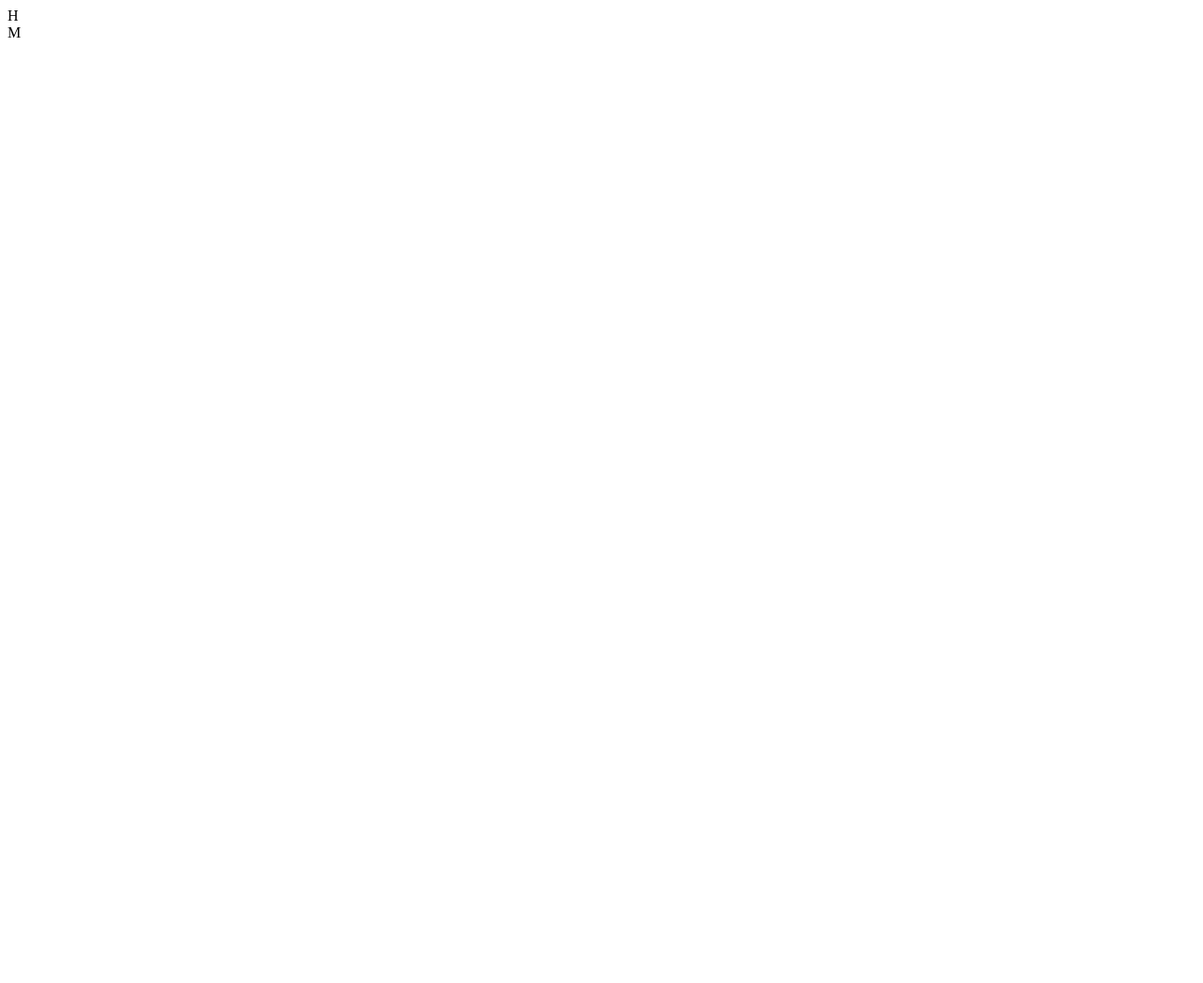
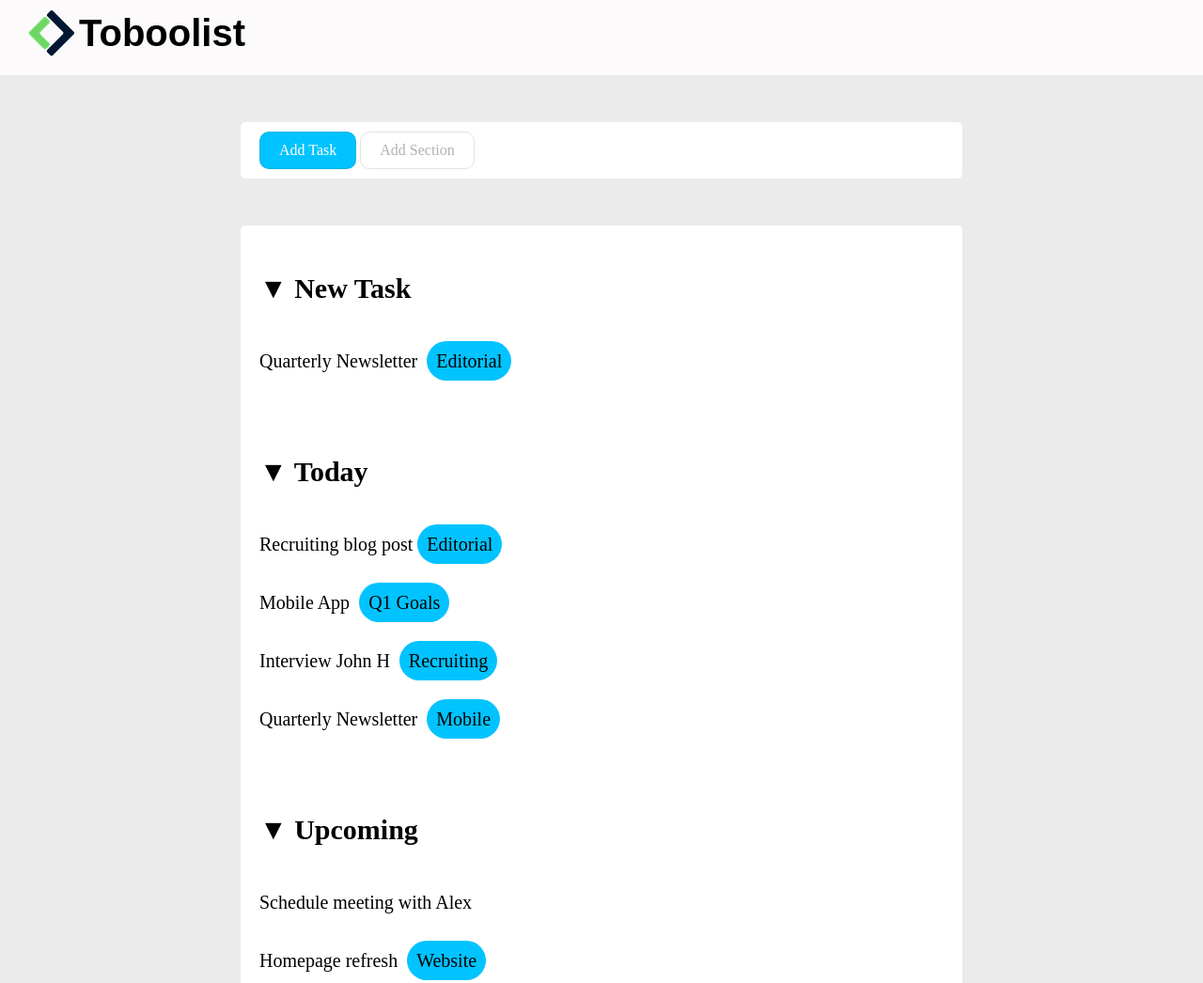
Before and after one commit to GioCri01/html-css-toboolist, a plain HTML site: page index.html in a window 1280 px wide. Shown: the top 1046 px of the page at 94% size. Before the commit the page ends 800 px from the top, so only its background shows below. Drawn offline with Linux system fonts and the light colour scheme.

Commit message:
Banner+Inizio Main progetto

```diff
--- a/css/style.css
+++ b/css/style.css
@@ -0,0 +1,106 @@
+/* RESET*/
+*{
+  margin: 0;
+  padding: 0;
+  box-sizing: border-box;
+}
+
+/*GENERAL*/
+body{
+  background-color: rgb(158, 157, 157,0.2);
+}
+
+
+
+/*HEADER*/
+
+ .banner {
+  height: 80px;
+  background-color: rgb(252, 250, 250);
+  padding: 10px;
+
+}
+
+.banner img{
+
+  vertical-align: middle;
+   margin-left: 20px;
+
+}
+
+.text{
+  font-family: Arial, Helvetica, sans-serif;
+  font-size: 40px;
+  display: inline;
+  vertical-align: middle;
+  font-weight: bold;
+
+
+
+
+}
+
+  /*MAIN*/
+
+  .container{
+    width: 60%;
+    margin: 0 auto;
+
+    border-radius: 5px;
+    background-color: white;
+    margin-top: 50px;
+  }
+
+  /*button*/
+  .add-button{
+    padding: 10px;
+    margin: 10px;
+
+  }
+
+  .add-button button{
+    padding: 0 20px;
+    border-radius: 10px;
+    font-family: 'Times New Roman', Times, serif;
+    font-size: 16px;
+    border: 1px solid rgba(128, 128, 128, 0.226);
+    height: 40px;;}
+
+    #type1{
+      background-color: rgb(0, 195, 255);
+      color: white;
+    }
+
+    #type2{
+      background: transparent;
+      color: rgb(179, 176, 176);
+    }
+
+    /*sezione task*/
+
+    .main-title{
+      font-size: 30px;
+      font-weight: bold;
+    }
+
+
+
+    .second-title{
+      display: block;
+      font-size: 20px;
+    }
+
+
+    .special-text{
+
+      background-color: rgb(0, 195, 255);
+      border-radius: 40px;
+      padding:  10px;
+      margin-left:  5px;
+
+    }
+
+    .task-container{
+      padding: 20px;
+      line-height: 3.1;
+    }
--- a/index.html
+++ b/index.html
@@ -8,8 +8,59 @@
   <title>Document</title>
 </head>
 <body>
-  <header>H</header>
-  <main>M</main>
+<!--Inizio Header-->
+  <header>
+    <div class="banner">
+       <img src="img/Logo.png" alt="Logo">
+       <div class="text">
+         <strong>Toboolist</strong>
+       </div>
+
+    </div>
+
+  </header>
+  <!--Inizi Main-->
+  <main>
+    <div class="container">
+      <section class="add-button">
+        <button id="type1">Add Task</button>
+        <button id="type2">Add Section</button>
+      </section>
+    </div>
+
+    <div class="container">
+      <section class="task-container">
+        <span class="main-title"> &#9660 New Task</span>
+        <span class="second-title">Quarterly Newsletter <span  class="special-text">Editorial</span> </span>
+
+
+      </section>
+
+      <section class="task-container">
+        <span class="main-title"> &#9660 Today</span>
+        <span class="second-title">Recruiting blog post<span  class="special-text">Editorial</span> </span>
+        <span class="second-title">Mobile App  <span  class="special-text">Q1 Goals</span> </span>
+        <span class="second-title">Interview John H <span  class="special-text">Recruiting</span> </span>
+        <span class="second-title">Quarterly Newsletter <span  class="special-text">Mobile</span> </span>
+
+
+      </section>
+
+      <section class="task-container">
+        <span class="main-title"> &#9660 Upcoming</span>
+        <span class="second-title">Schedule meeting with Alex </span>
+        <span class="second-title">Homepage refresh  <span  class="special-text">Website</span> </span>
+        <span class="second-title">Onboard new Sales team members<span  class="special-text">Sales</span> </span>
+        <span class="second-title">Review editorial calendar <span  class="special-text">Editorial</span> </span>
+
+
+
+      </section>
+
+
+
+    </div>
+  </main>
 
 </body>
 </html>
```
